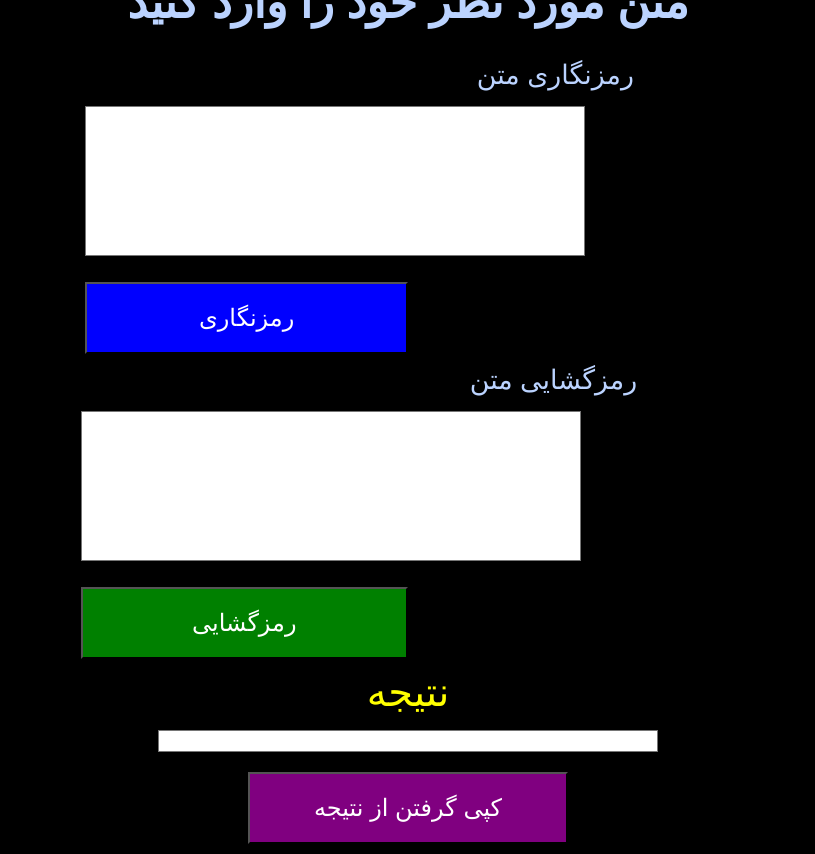
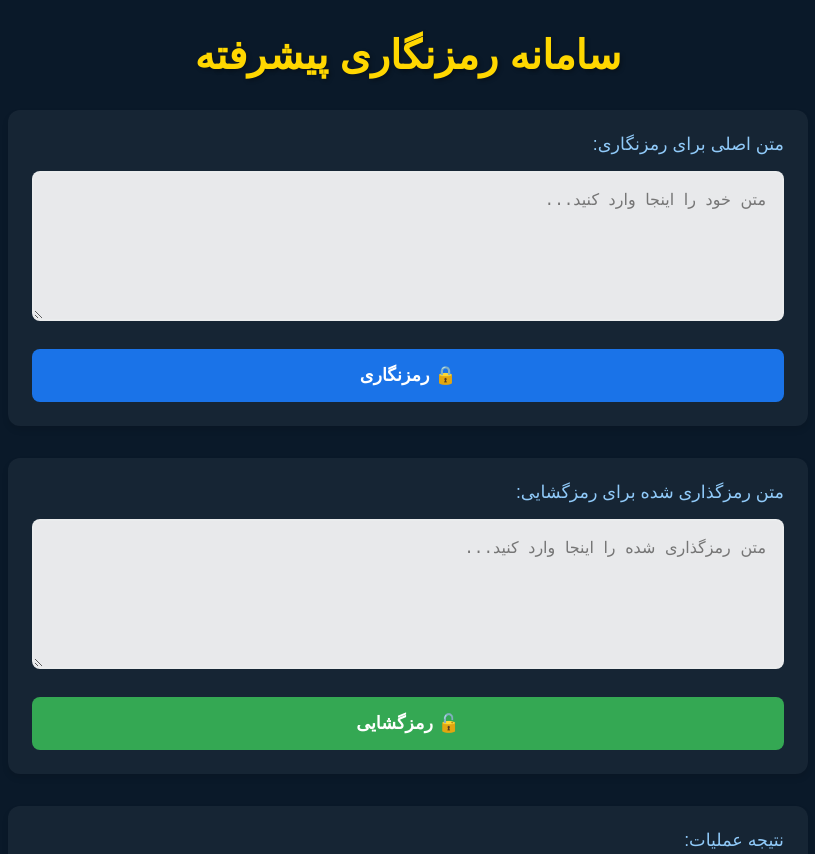
Before and after one commit to Takoyek/CodeSafe, a plain HTML site: page index.html in a window 1280 px wide. Shown: the top 854 px of the page, without its empty margins (232-1047 px from the left). Drawn offline with Linux system fonts and the light colour scheme.

Commit message:
Enhance UI and functionality for encryption and decryption forms; improve layout, add error handling, and update styles for better user experience

```diff
--- a/index.html
+++ b/index.html
@@ -1,121 +1,253 @@
 <!DOCTYPE html>
-<html lang="fa">
+<html lang="fa" dir="rtl">
 <head>
     <meta charset="UTF-8">
-    <title>Encryption and Decryption</title>
+    <meta name="viewport" content="width=device-width, initial-scale=1.0">
+    <title>سامانه رمزنگاری و رمزگشایی</title>
     <style>
+        :root {
+            --primary-color: #1a73e8;
+            --secondary-color: #34a853;
+            --accent-color: #9c27b0;
+            --text-color: #e8f0fe;
+            --background-color: #0a1929;
+        }
+
+        * {
+            box-sizing: border-box;
+            margin: 0;
+            padding: 0;
+        }
+
         body {
-            background-color: rgb(0, 0, 0);
-            color: rgb(187, 211, 255);
+            background-color: var(--background-color);
+            color: var(--text-color);
+            font-family: 'Vazirmatn', Arial, sans-serif;
+            min-height: 100vh;
             display: flex;
+            flex-direction: column;
+            align-items: center;
+            padding: 2rem;
+        }
+
+        .container {
+            width: 100%;
+            max-width: 800px;
+            margin: 0 auto;
+        }
+
+        h1 {
+            text-align: center;
+            color: #ffd700;
+            margin-bottom: 2rem;
+            font-size: 2.5rem;
+            text-shadow: 2px 2px 4px rgba(0,0,0,0.3);
+        }
+
+        .form-section {
+            margin-bottom: 2rem;
+            background: rgba(255,255,255,0.05);
+            border-radius: 12px;
+            padding: 1.5rem;
+            box-shadow: 0 4px 6px rgba(0,0,0,0.1);
+        }
+
+        .form-label {
+            display: block;
+            font-size: 1.1rem;
+            margin-bottom: 1rem;
+            color: #90caf9;
+            font-weight: 500;
+        }
+
+        textarea {
+            width: 100%;
+            height: 150px;
+            padding: 1rem;
+            border: 2px solid rgba(255,255,255,0.1);
+            border-radius: 8px;
+            background: rgba(255,255,255,0.9);
+            color: #1a237e;
+            font-size: 1rem;
+            line-height: 1.6;
+            resize: vertical;
+            transition: all 0.3s ease;
+            user-select: text;
+        }
+
+        textarea:focus {
+            outline: none;
+            border-color: var(--primary-color);
+            box-shadow: 0 0 8px rgba(26,115,232,0.3);
+        }
+
+        .button-group {
+            display: flex;
+            gap: 1rem;
+            margin-top: 1.5rem;
+        }
+
+        .action-button {
+            flex: 1;
+            padding: 1rem;
+            border: none;
+            border-radius: 8px;
+            font-size: 1.1rem;
+            font-weight: 600;
+            cursor: pointer;
+            transition: all 0.3s ease;
+            display: flex;
+            align-items: center;
             justify-content: center;
-            align-items: center;
-            height: 100vh;
-            margin: 0;
-            font-family: Arial, sans-serif;
-            flex-direction: column;
-            font-size: 1.4em;
         }
-        textarea {
-            width: 500px;
-            height: 150px;
-            padding: 10px;
-            margin: 10px 0;
-            box-sizing: border-box;
-            font-size: 20px;
-            background-color: rgb(255, 255, 255);
-            resize: none;
-            white-space: pre-wrap;
-            overflow-wrap: break-word;
-        }
-        input[type="submit"], .copy-button {
-            width: 50%;
-            padding: 20px;
-            margin: 10px 0;
-            box-sizing: border-box;
-            cursor: pointer;
-            font-size: 24px;
-        }
+
         .encrypt-button {
-            background-color: blue;
+            background: var(--primary-color);
             color: white;
         }
+
         .decrypt-button {
-            background-color: green;
+            background: var(--secondary-color);
             color: white;
         }
+
+        .result-section {
+            margin-top: 2rem;
+            position: relative;
+        }
+
+        #result-text {
+            background: rgba(255,255,255,0.95);
+            color: #1a237e;
+            font-family: 'Courier New', monospace;
+            font-weight: 600;
+            cursor: not-allowed;
+        }
+
         .copy-button {
-            background-color: purple;
+            background: var(--accent-color);
             color: white;
-            width: 25%;
+            width: 100%;
+            margin-top: 1rem;
         }
-        .label {
-            font-size: 1.2em;
-            margin-bottom: 5px;
-            text-align: right;
-            width: 85%;
+
+        .action-button:hover {
+            transform: translateY(-2px);
+            box-shadow: 0 4px 12px rgba(0,0,0,0.2);
         }
-        #result-text {
-            width: 500;
-            height: 150;
-            padding: 10px;
-            margin: 10px 5px;
-            box-sizing: border-box;
-            font-size: 20px;
-            background-color: rgb(255, 255, 255);
-            resize: none;
-            white-space: pre-wrap;
-            overflow-wrap: break-word;
-            color: rgb(39, 0, 148); /* تنظیم رنگ متن */
-            font-family: 'Courier New', Courier, monospace; /* تنظیم فونت */
-            text-align: center; /* تنظیم جایگاه قرارگیری متن */
+
+        @media (max-width: 768px) {
+            body {
+                padding: 1rem;
+            }
+
+            h1 {
+                font-size: 2rem;
+            }
+
+            .container {
+                padding: 0;
+            }
+
+            textarea {
+                height: 120px;
+            }
         }
     </style>
 </head>
 <body>
-    <h1>متن مورد نظر خود را وارد کنید</h1>
+    <h1>سامانه رمزنگاری پیشرفته</h1>
+
+    <div class="container">
+        <!-- بخش رمزنگاری -->
+        <div class="form-section">
             <form id="encrypt-form" action="/encrypt" method="post">
-        <div class="label">رمزنگاری متن</div>
-        <textarea name="text" required></textarea>
-        <input type="submit" value="رمزنگاری" class="encrypt-button">
+                <label class="form-label">متن اصلی برای رمزنگاری:</label>
+                <textarea name="text" required placeholder="متن خود را اینجا وارد کنید..."></textarea>
+                <div class="button-group">
+                    <button type="submit" class="action-button encrypt-button">
+                        🔒 رمزنگاری
+                    </button>
+                </div>
             </form>
+        </div>
+
+        <!-- بخش رمزگشایی -->
+        <div class="form-section">
             <form id="decrypt-form" action="/decrypt" method="post">
-        <div class="label">رمزگشایی متن</div>
-        <textarea name="text" required></textarea>
-        <input type="submit" value="رمزگشایی" class="decrypt-button">
+                <label class="form-label">متن رمزگذاری شده برای رمزگشایی:</label>
+                <textarea name="text" required placeholder="متن رمزگذاری شده را اینجا وارد کنید..."></textarea>
+                <div class="button-group">
+                    <button type="submit" class="action-button decrypt-button">
+                        🔓 رمزگشایی
+                    </button>
+                </div>
             </form>
-    <div class="label" style="color: rgb(255, 255, 0); font-family: Arial, sans-serif; text-align: center; font-size: 40px;">نتیجه</div>
+        </div>
+
+        <!-- بخش نتایج -->
+        <div class="form-section result-section">
+            <label class="form-label">نتیجه عملیات:</label>
             <textarea id="result-text" readonly></textarea>
-    <button class="copy-button" onclick="copyResult()">کپی گرفتن از نتیجه</button>
+            <button class="action-button copy-button" onclick="copyResult()">
+                📋 کپی گرفتن از نتیجه عملیات
+            </button>
+        </div>
+    </div>
+
     <script>
-        document.getElementById('encrypt-form').addEventListener('submit', function(event) {
+        // بهبود اسکریپت با افزودن مدیریت خطا
+        async function handleFormSubmit(event, url) {
             event.preventDefault();
-            var form = event.target;
-            var data = new FormData(form);
-            fetch(form.action, {
+            const form = event.target;
+            const data = new FormData(form);
+
+            try {
+                const response = await fetch(url, {
                     method: 'POST',
                     body: data
-            }).then(response => response.json()).then(data => {
-                document.getElementById('result-text').value = data.result;
-            });
                 });
 
-        document.getElementById('decrypt-form').addEventListener('submit', function(event) {
-            event.preventDefault();
-            var form = event.target;
-            var data = new FormData(form);
-            fetch(form.action, {
-                method: 'POST',
-                body: data
-            }).then(response => response.json()).then(data => {
-                document.getElementById('result-text').value = data.result;
-            });
-        });
+                if (!response.ok) throw new Error('خطای سرور');
+                const result = await response.json();
 
+                document.getElementById('result-text').value = result.result;
+            } catch (error) {
+                alert(`خطا: ${error.message}`);
+            }
+        }
+
+        // رویدادهای فرم
+        document.getElementById('encrypt-form').addEventListener('submit', (e) =>
+            handleFormSubmit(e, '/encrypt'));
+        document.getElementById('decrypt-form').addEventListener('submit', (e) =>
+            handleFormSubmit(e, '/decrypt'));
+
+        // تابع کپی بهبود یافته
         function copyResult() {
-            var resultText = document.getElementById('result-text');
+            const resultText = document.getElementById('result-text');
+            const copyBtn = document.querySelector('.copy-button');
+
+            try {
+                // ایجاد یک محدوده انتخاب موقت
                 resultText.select();
-            document.execCommand('copy');
+                resultText.setSelectionRange(0, 99999); // برای دستگاه‌های موبایل
+
+                // اجرای دستور کپی
+                const successful = document.execCommand('copy');
+
+                if(successful) {
+                    // تغییر موقت متن دکمه برای بازخورد بصری
+                    copyBtn.textContent = '✅ کپی موفق!';
+                    setTimeout(() => {
+                        copyBtn.textContent = '📋 کپی گرفتن از نتیجه عملیات';
+                    }, 2000);
+                } else {
+                    throw new Error('دسترسی به کلیپبورد امکان‌پذیر نیست');
+                }
+            } catch (error) {
+                alert('برای کپی کردن از کلیدهای Ctrl+C (یا Cmd+C در مک) استفاده کنید');
+            }
         }
     </script>
 </body>
```
Lines whose indentation alone changed are shown as unchanged.
